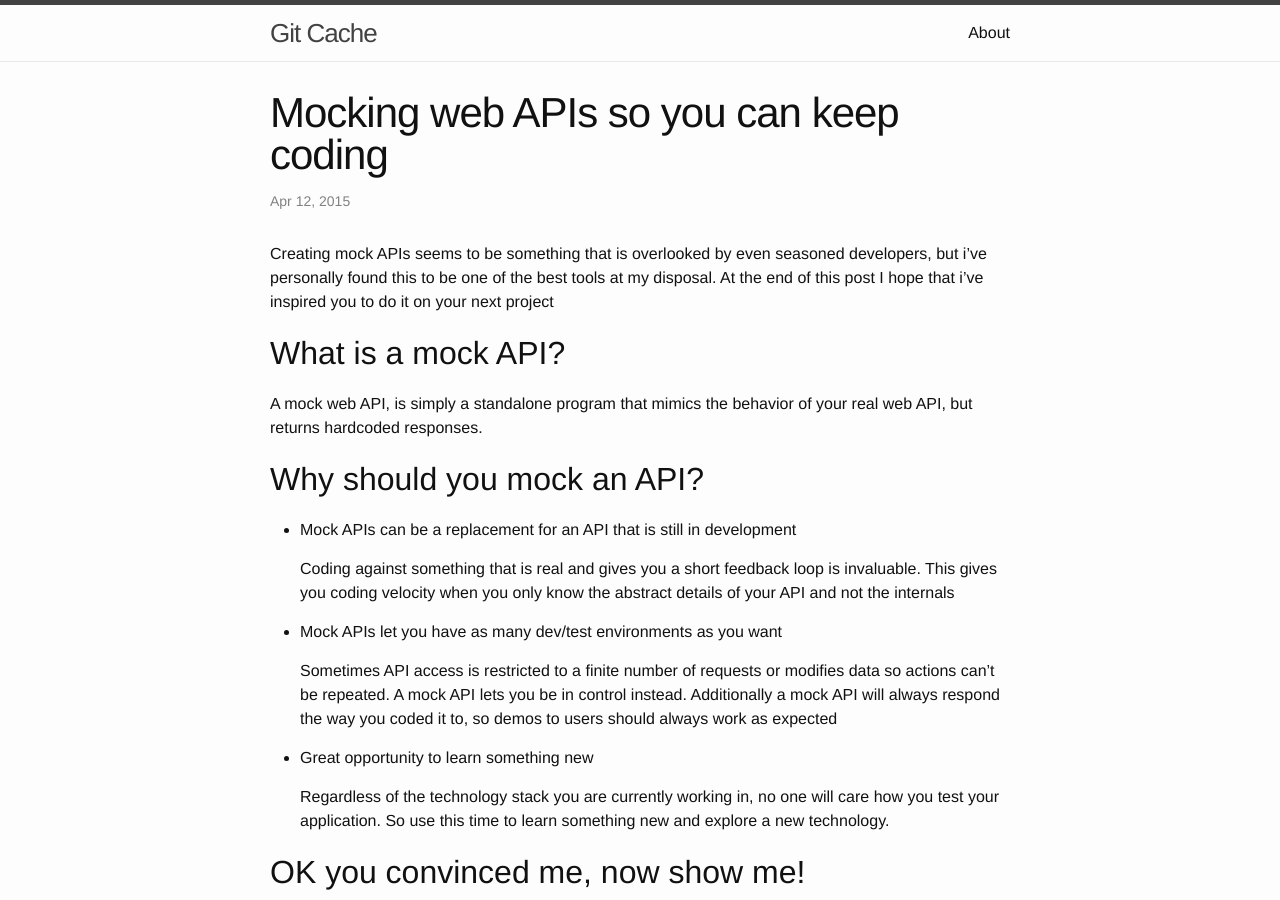
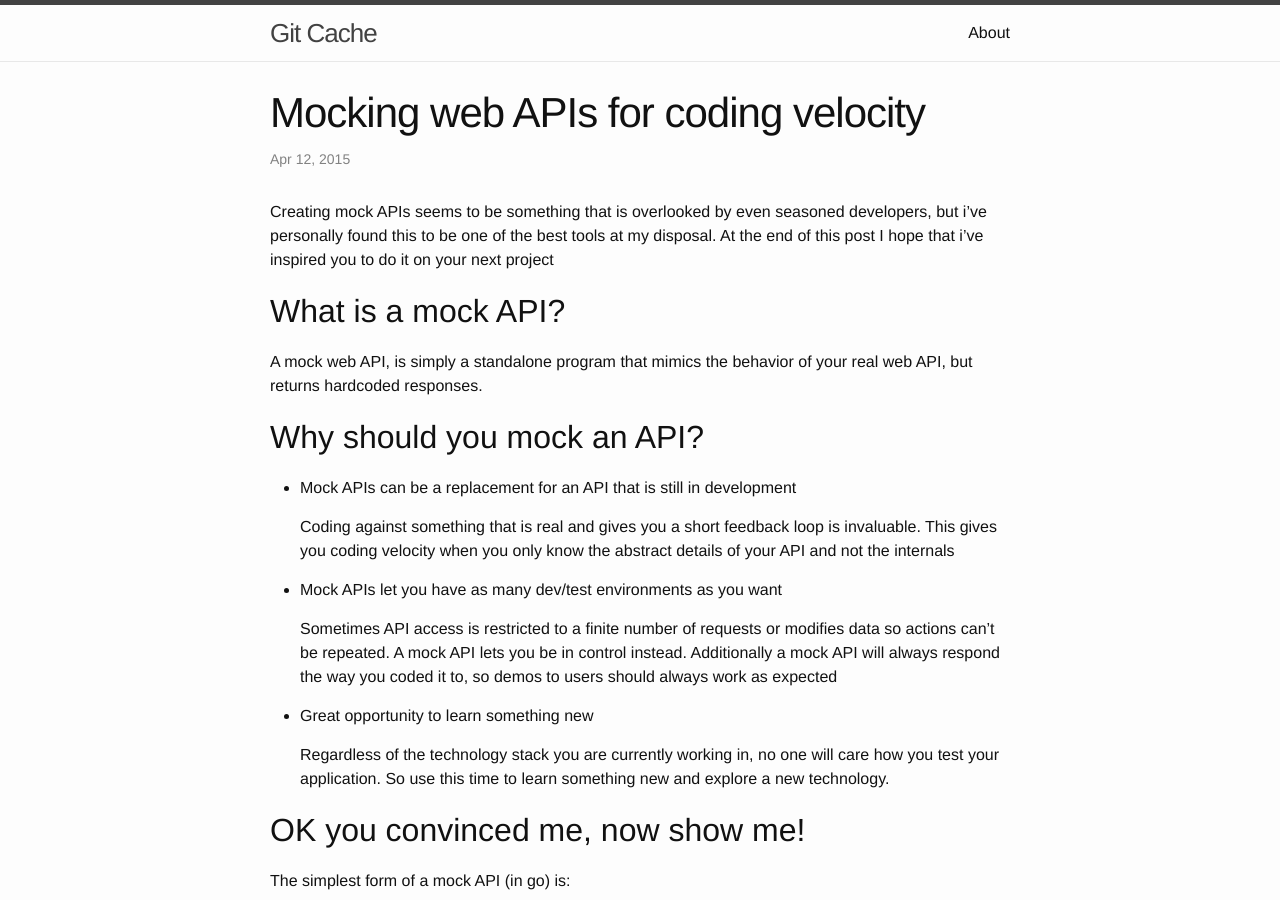
Before and after one commit to catwomey/catwomey.github.io, a Jekyll site: the page built from _posts/2015-03-18-Mock-apis-with-go.markdown, in a window 1280 px wide and 900 px high. Built offline with Jekyll 4.4.1, drawn with Linux system fonts in a browser that asks for light colours; Markdown is read by kramdown in place of the engine named in the settings; comment, search, counter and statistics services are not loaded.

Commit message:
Update 2015-03-18-Mock-apis-with-go.markdown
title change

```diff
--- a/_posts/2015-03-18-Mock-apis-with-go.markdown
+++ b/_posts/2015-03-18-Mock-apis-with-go.markdown
@@ -1,6 +1,6 @@
 ---
 layout: post
-title:  "Mocking web APIs so you can keep coding"
+title:  "Mocking web APIs for coding velocity"
 date:   2015-04-12
 categories: golang
 tags: golang mockAPI
```
